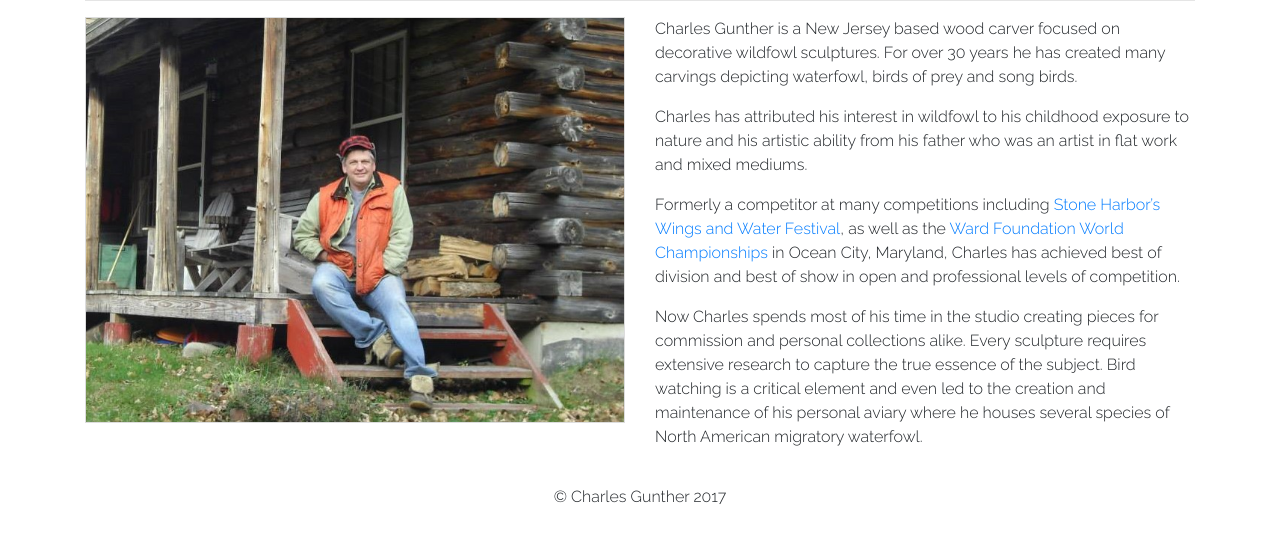
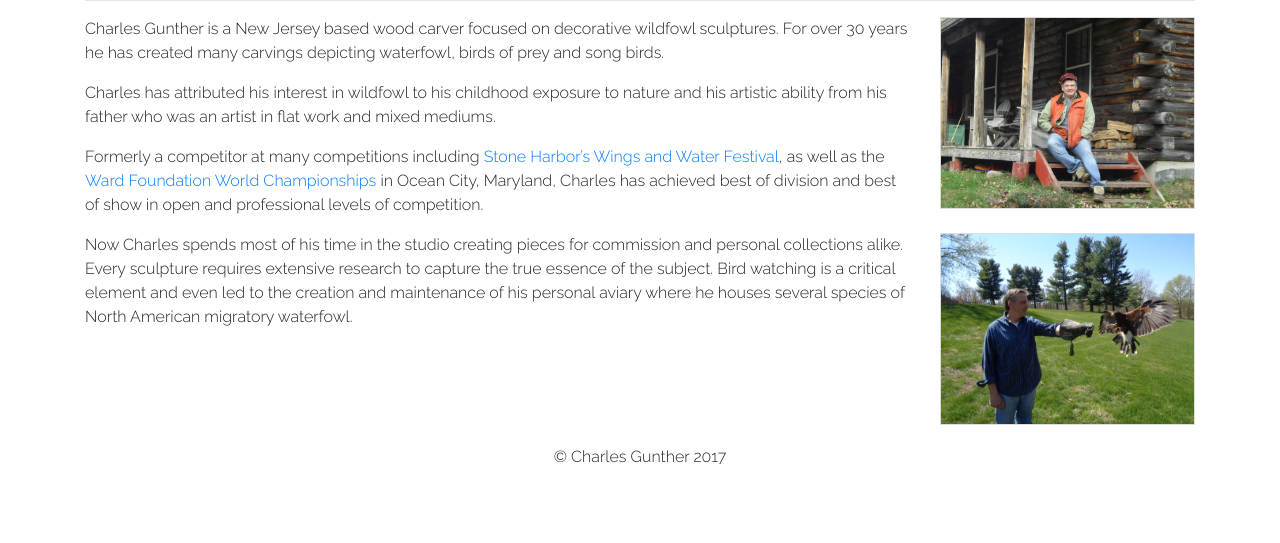
Before and after one commit to yDgunz/CharlesGuntherCarving, a Node server app: page /about in a window 1280 px wide. Shown: the part 54-597 px from the top of the page. Run offline with Node 20, Linux system fonts and the light colour scheme; some libraries are stand-ins or nearby versions; some web fonts are replaced.

Commit message:
more pieces

```diff
--- a/public/css/carving.css
+++ b/public/css/carving.css
@@ -65,7 +65,6 @@ hr {
 .main-gallery li {
     display: block;
     float: left;
-    display: block;
     padding: 15px;
     width: 33%;
 }
@@ -93,6 +92,9 @@ hr {
 
 .piece-gallery-li {
     padding: 15px;
+    display: block;
+    float: left;
+    width: 100%;
 }
 
 .navigation a {
--- /dev/null
+++ b/public/pieces/decorative/canada_goose/info.yaml
@@ -0,0 +1,2 @@
+display_name: Canada Goose (Branta Canadensis)
+medium: Tupelo & Oil
--- /dev/null
+++ b/public/pieces/smoothies/wigeon/info.yaml
@@ -0,0 +1,2 @@
+display_name: American Wigeon (Anas Americana)
+medium: Tupelo & Acrylic
--- a/views/about.ejs
+++ b/views/about.ejs
@@ -1,10 +1,7 @@
 <% include header.ejs %>
 
 <div class="row">
-    <div class="col-md-6">
-        <img style="width:100%" src="/images/about.jpg" />
-    </div>
-    <div class="col-md-6">
+    <div class="col-md-9">
         <p>Charles Gunther is a New Jersey based wood carver focused on decorative wildfowl sculptures. For over 30 years he has created many carvings depicting waterfowl, birds of prey and song birds.</p>
 
         <p>Charles has attributed his interest in wildfowl to his childhood exposure to nature and his artistic ability from his father who was an artist in flat work and mixed mediums.</p>
@@ -13,6 +10,11 @@
 
         <p>Now Charles spends most of his time in the studio creating pieces for commission and personal collections alike. Every sculpture requires extensive research to capture the true essence of the subject. Bird watching is a critical element and even led to the creation and maintenance of his personal aviary where he houses several species of North American migratory waterfowl.</p>
     </div>
+    <div class="col-md-3">
+        <img style="width:100%" src="/images/about1.jpg" />
+        <br/><br/>
+        <img style="width:100%" src="/images/about2.jpg" />
+    </div>
 </div>
 
 <% include footer.ejs %>
--- a/views/piece.ejs
+++ b/views/piece.ejs
@@ -10,7 +10,7 @@
             <% for(var i = 0; i < gallery.length; i++) { %>
                 <li class="piece-gallery-li">
                     <a href="../<%= name %>/<%= gallery[i] %>" data-lightbox="gallery">
-                        <img src="../<%= name %>/<%= gallery[i] %>" style="width:100%" />
+                        <img src="../<%= name %>/<%= gallery[i] %>" />
                     </a>
                 </li>
             <% } %>
```
Also changed, not shown: public/images/about1.jpg (renamed from public/images/about.jpg), public/images/about2.jpg (added), public/pieces/decorative/canada_goose/canada1.jpg (added), public/pieces/decorative/canada_goose/canada2.jpg (added), public/pieces/decorative/canada_goose/canada3.jpg (added), public/pieces/decorative/canada_goose/thumbnail.jpg (added), public/pieces/smoothies/wigeon/thumbnail.jpg (added), public/pieces/smoothies/wigeon/wigeon1.jpg (added), public/pieces/smoothies/wigeon/wigeon2.jpg (added), public/pieces/smoothies/wigeon/wigeon3.jpg (added).
